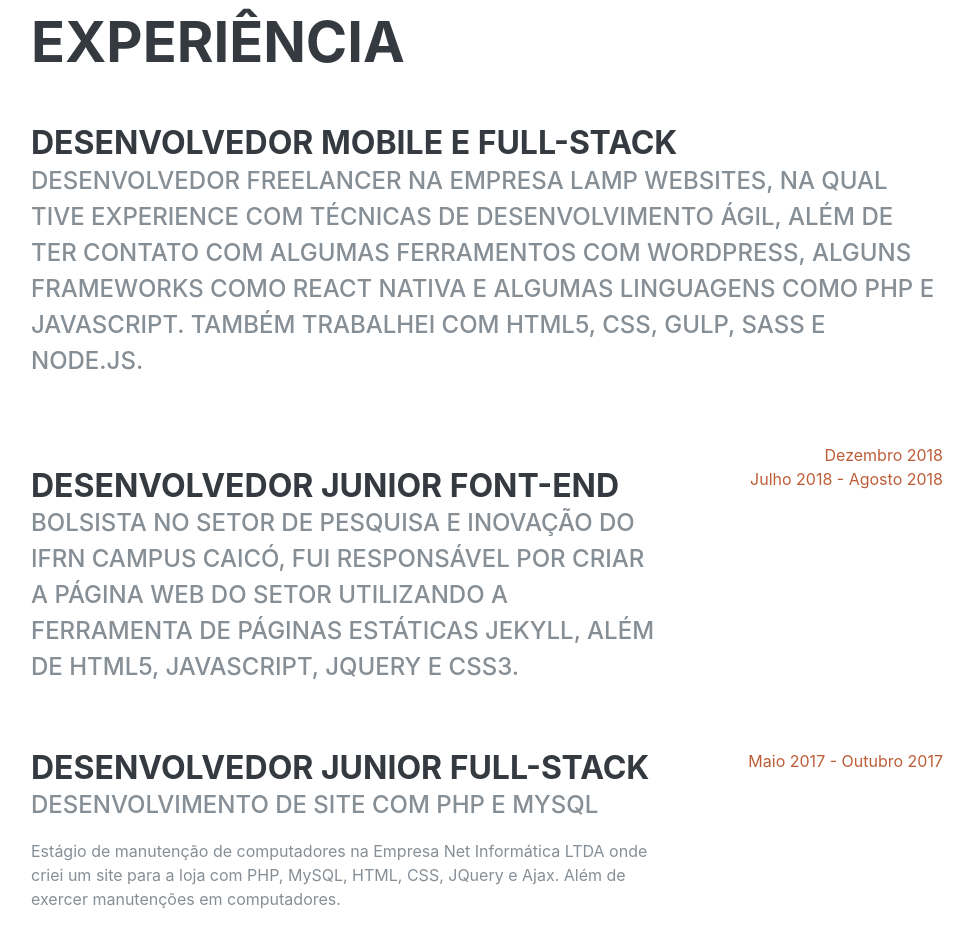
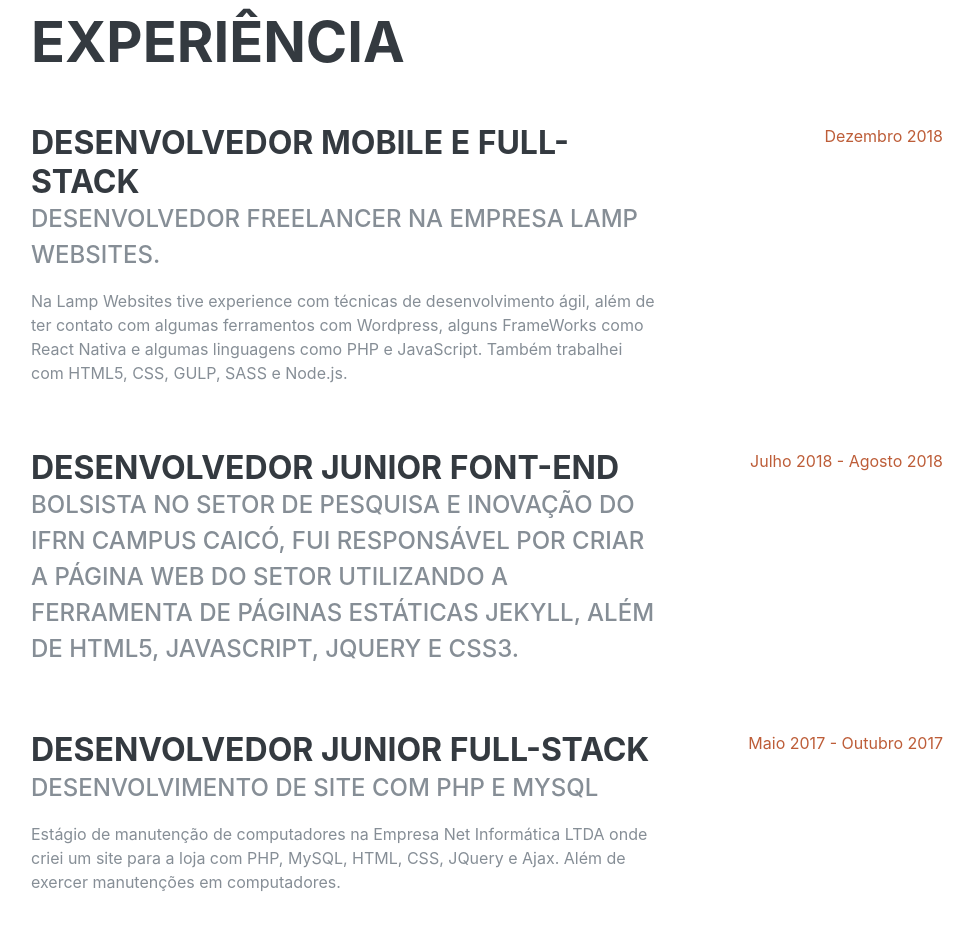
Before and after one commit to charles-bezerra/Homepage, a plain HTML site: page index.html in a window 1280 px wide. Shown: the part 840-1770 px from the top of the page, without its empty margins (289-1263 px from the left). Drawn offline with Linux system fonts and the light colour scheme; a web font is replaced by a local one.

Commit message:
Experiencia add

```diff
--- a/index.html
+++ b/index.html
@@ -103,16 +103,17 @@
           <div class="resume-item d-flex flex-column flex-md-row mb-5">
             <div class="resume-content mr-auto">
               <h3 class="mb-0">Desenvolvedor Mobile e Full-Stack</h3>
-              <div class="subheading mb-3">Desenvolvedor freelancer na empresa Lamp Websites, na qual tive experience com técnicas de desenvolvimento ágil, além de ter contato com algumas ferramentos com Wordpress, alguns FrameWorks como React Nativa e algumas linguagens como PHP e JavaScript.
+              <div class="subheading mb-3">Desenvolvedor freelancer na empresa Lamp Websites.</div>
+              <p>
+                Na Lamp Websites tive experience com técnicas de desenvolvimento ágil, além de ter contato com algumas ferramentos com Wordpress, alguns FrameWorks como React Nativa e algumas linguagens como PHP e JavaScript.
                   Também trabalhei com HTML5, CSS, GULP, SASS e Node.js.
               </p>
-              </div>
+            </div>
+            <div class="resume-date text-md-right">
+                <span class="text-primary">Dezembro 2018</span>
             </div>
           </div>
-          <div class="resume-date text-md-right">
-            <span class="text-primary">Dezembro 2018</span>
-          </div>
-        </div>
+
           <div class="resume-item d-flex flex-column flex-md-row mb-5">
             <div class="resume-content mr-auto">
               <h3 class="mb-0">Desenvolvedor Junior Font-end</h3>
@@ -261,7 +262,7 @@
 
       <hr class="m-0">
 
-<!--       <section class="resume-section p-3 p-lg-5 d-flex flex-column" id="interests">
+<!--  s<section class="resume-section p-3 p-lg-5 d-flex flex-column" id="interests">
         <div class="my-auto">
           <h2 class="mb-5">Interesse</h2>
           <p>Apart from being a web developer, I enjoy most of my time being outdoors. In the winter, I am an avid skier and novice ice climber. During the warmer months here in Colorado, I enjoy mountain biking, free climbing, and kayaking.</p>
```
